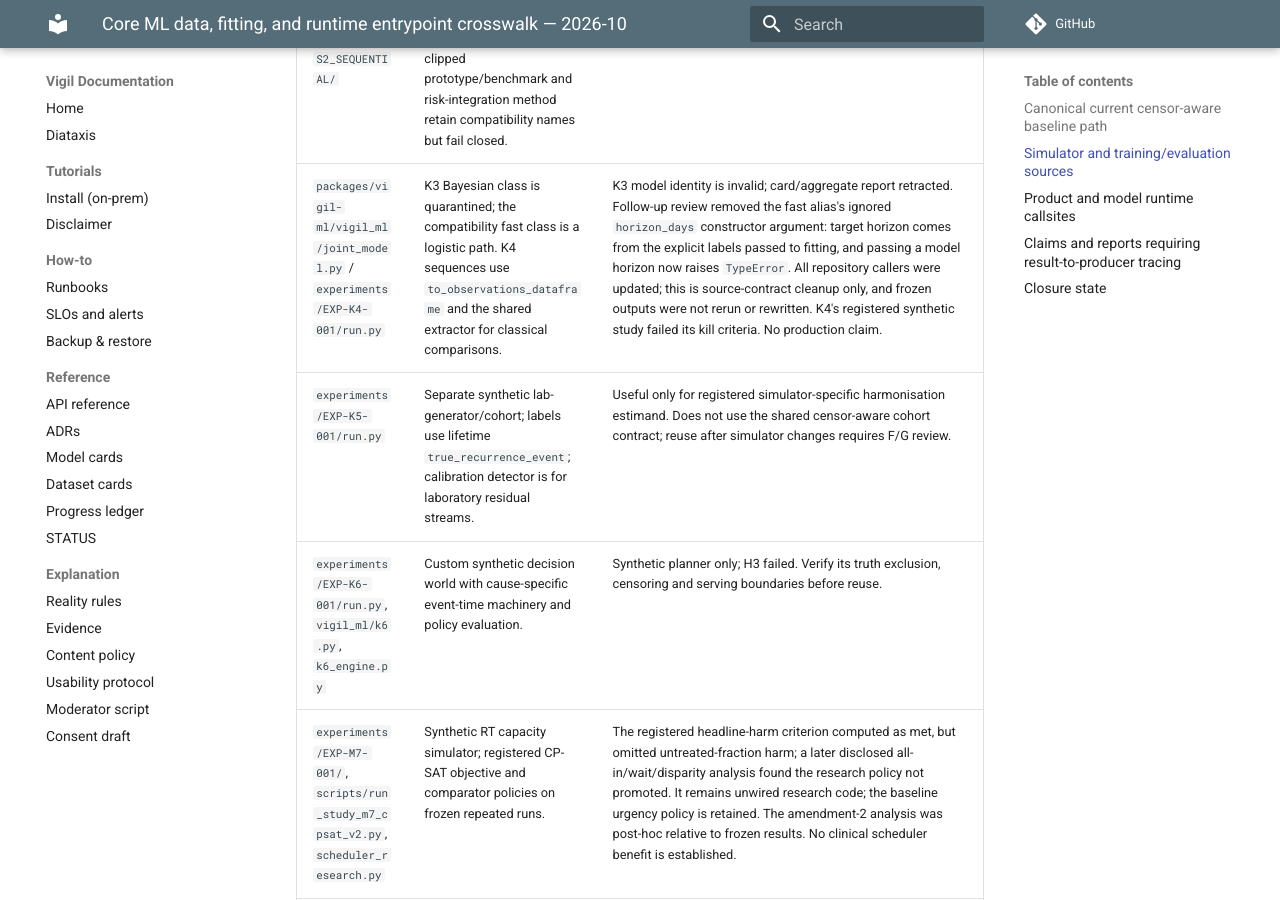
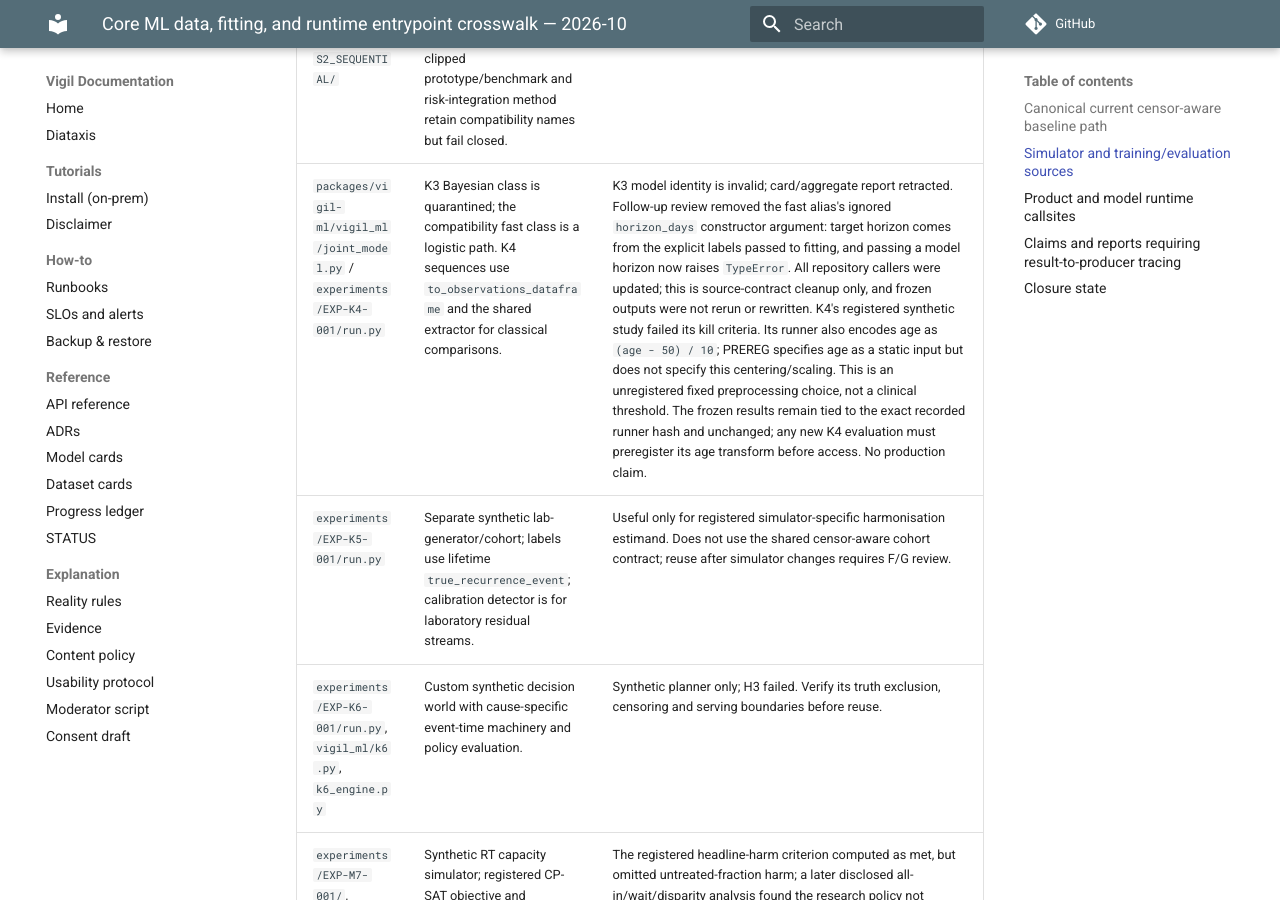
Before and after one commit to gasthecreator/vigil, an MkDocs documentation site: the page built from docs/audits/CORE-ML-ENTRYPOINT-CROSSWALK-2026-10.md, in a window 1280 px wide and 900 px high, scrolled down 7185 px. Built offline with MkDocs 1.6.1 and Material for MkDocs 9.7.7, drawn with Linux system fonts in a browser that asks for light colours; comment, search, counter and statistics services are not loaded.

Commit message:
docs(audit): record K4 age preprocessing gap

```diff
--- a/docs/audits/CORE-ML-ENTRYPOINT-CROSSWALK-2026-10.md
+++ b/docs/audits/CORE-ML-ENTRYPOINT-CROSSWALK-2026-10.md
@@ -41,7 +41,7 @@
 | `experiments/EXP-CORE-ML-011/` | Registered one-time mechanism validation of G1's exact first-order clearance transition and G2's Poisson event counts/conditional event-time distribution on fresh synthetic cohorts. | 1,000 G1 transitions matched RK4 (max error `2.49e-9`); G2 event-count Poisson p=`0.0612`, event-position uniform KS p=`0.1336`; no recurrence-free signals/events or count mismatches. JSON/report parity and hashes are verified. This is synthetic mechanism evidence only; it does not establish biological realism or model utility. |
 | `experiments/EXP-K1-001..004/` and `vigil_ml/k1.py` | K1's private four-parameter marker toy simulator, separate from `vigil-sim`; posterior parameters are not a recurrence outcome. | EXP-K1-001..003 retracted; EXP-K1-004 frozen and transfer failed. Recurrence risk fails closed. K1 routes, training artifact lineage, simulator parity, and route claims remain open under D. |
 | `vigil_ml/k2.py`, `vigil_ml/models/k2_research_config_v1.json`, `sequential_k2.py`, `reports/ml/S2_SEQUENTIAL/` | Current K2 is an unvalidated exponential-mixture research score; API replay is isolated by analyte and specimen time. Historical defaults are versioned and source/effective hashes are recorded. The legacy clipped prototype/benchmark and risk-integration method retain compatibility names but fail closed. | S2 is retracted and patient-level Ville validity is not established. Fixed default `sigma_log`, candidate growth grid, and tier cutoffs still have no per-analyte calibration evidence; statistical audit and registered tuning remain open in F/G. The admin candidate route records a hash of its request-supplied series and explicitly marks it unbound to the signed monitor report; approval and promotion now fail closed until that provenance link exists. Such evaluations are not evidence of live shadow performance or clinical validity. |
-| `packages/vigil-ml/vigil_ml/joint_model.py` / `experiments/EXP-K4-001/run.py` | K3 Bayesian class is quarantined; the compatibility fast class is a logistic path. K4 sequences use `to_observations_dataframe` and the shared extractor for classical comparisons. | K3 model identity is invalid; card/aggregate report retracted. Follow-up review removed the fast alias's ignored `horizon_days` constructor argument: target horizon comes from the explicit labels passed to fitting, and passing a model horizon now raises `TypeError`. All repository callers were updated; this is source-contract cleanup only, and frozen outputs were not rerun or rewritten. K4's registered synthetic study failed its kill criteria. No production claim. |
+| `packages/vigil-ml/vigil_ml/joint_model.py` / `experiments/EXP-K4-001/run.py` | K3 Bayesian class is quarantined; the compatibility fast class is a logistic path. K4 sequences use `to_observations_dataframe` and the shared extractor for classical comparisons. | K3 model identity is invalid; card/aggregate report retracted. Follow-up review removed the fast alias's ignored `horizon_days` constructor argument: target horizon comes from the explicit labels passed to fitting, and passing a model horizon now raises `TypeError`. All repository callers were updated; this is source-contract cleanup only, and frozen outputs were not rerun or rewritten. K4's registered synthetic study failed its kill criteria. Its runner also encodes age as `(age - 50) / 10`; PREREG specifies age as a static input but does not specify this centering/scaling. This is an unregistered fixed preprocessing choice, not a clinical threshold. The frozen results remain tied to the exact recorded runner hash and unchanged; any new K4 evaluation must preregister its age transform before access. No production claim. |
 | `experiments/EXP-K5-001/run.py` | Separate synthetic lab-generator/cohort; labels use lifetime `true_recurrence_event`; calibration detector is for laboratory residual streams. | Useful only for registered simulator-specific harmonisation estimand. Does not use the shared censor-aware cohort contract; reuse after simulator changes requires F/G review. |
 | `experiments/EXP-K6-001/run.py`, `vigil_ml/k6.py`, `k6_engine.py` | Custom synthetic decision world with cause-specific event-time machinery and policy evaluation. | Synthetic planner only; H3 failed. Verify its truth exclusion, censoring and serving boundaries before reuse. |
 | `experiments/EXP-M7-001/`, `scripts/run_study_m7_cpsat_v2.py`, `scheduler_research.py` | Synthetic RT capacity simulator; registered CP-SAT objective and comparator policies on frozen repeated runs. | The registered headline-harm criterion computed as met, but omitted untreated-fraction harm; a later disclosed all-in/wait/disparity analysis found the research policy not promoted. It remains unwired research code; the baseline urgency policy is retained. The amendment-2 analysis was post-hoc relative to frozen results. No clinical scheduler benefit is established. |
```
Also changed, not shown: docs/PROGRESS.md (+2 -0 lines), docs/audits/CORE-ML-CLAIMS-INVENTORY-2026-10.md (+1 -1 lines).
